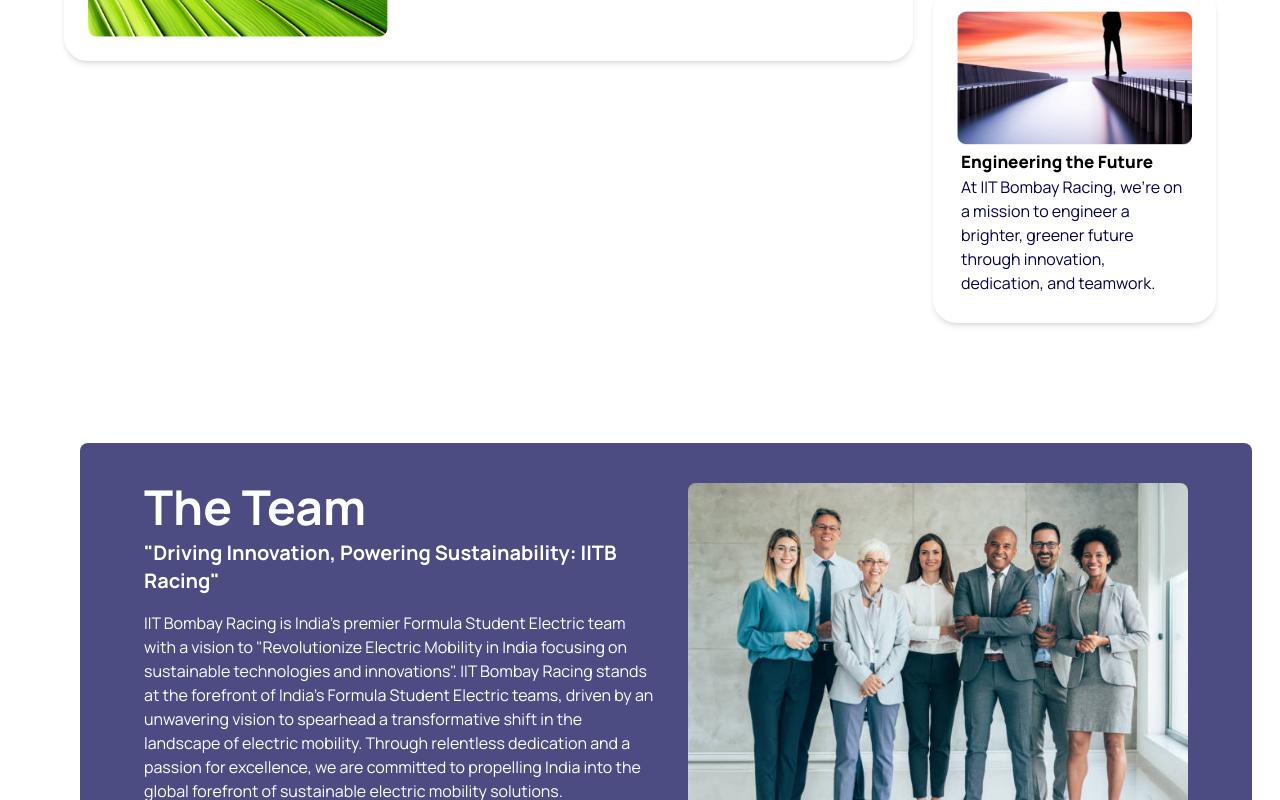
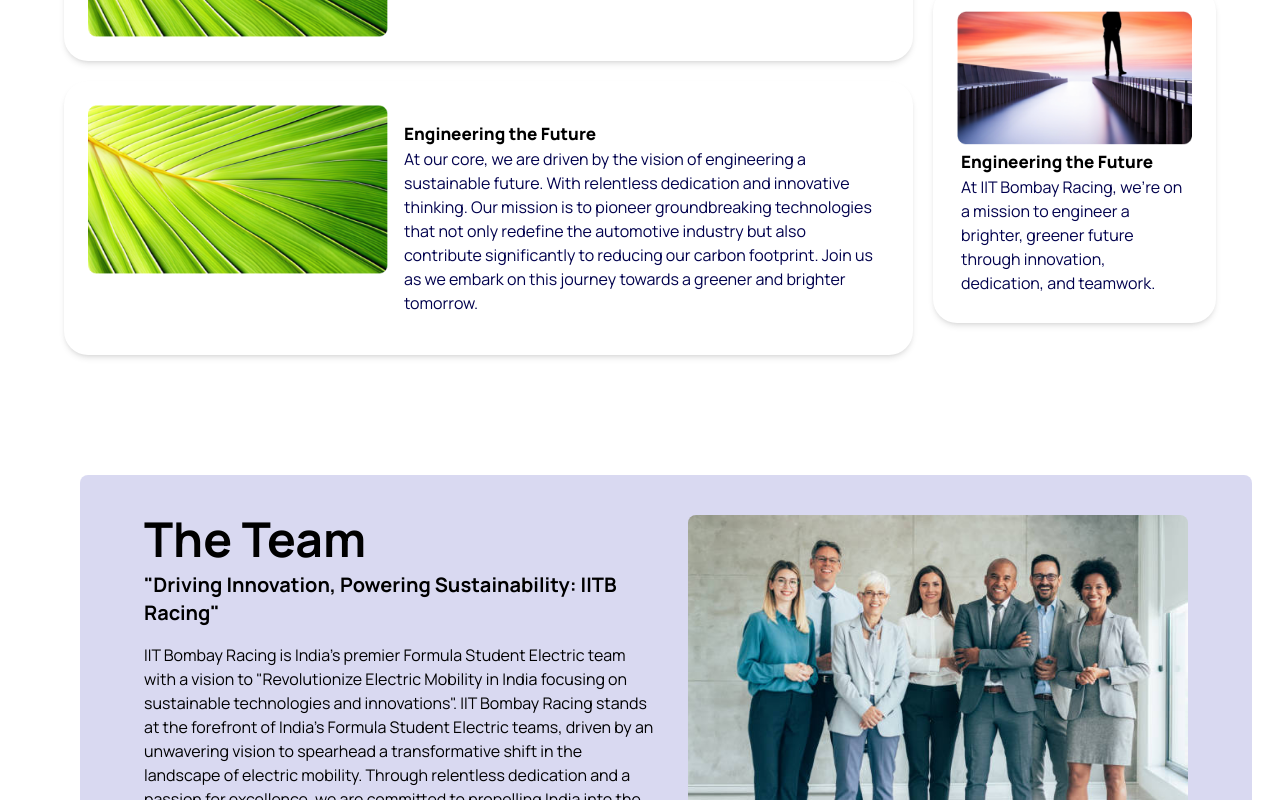
Before and after one commit to i-am-SnehaChauhan/iit_b_racing, a Next.js app: page / in a window 1280 px wide. Shown: the part 1340-2140 px from the top of the page. Built offline with nearby package versions, Linux system fonts and the light colour scheme.

Commit message:
Cars Page initialize

```diff
--- /dev/null
+++ b/app/cars/page.tsx
@@ -0,0 +1,16 @@
+
+
+
+export default function Home() {
+  return (
+    <main className="overflow-hidden">
+      <div className="mt-12 padding-x padding-y max-width items-center" id="discover">
+        <div className="home__text-container items-center">
+          <h1 className="text-4xl font-bold text-[#00004D]">Car Catalogue </h1>
+          <p>Explore the cars you might like</p>
+        </div>
+
+        </div>
+    </main>
+  );
+}
--- a/app/globals.css
+++ b/app/globals.css
@@ -66,7 +66,7 @@
 /* START: Home styles */
 
 .home__text-container {
-  @apply flex flex-col items-start justify-start gap-y-2.5 text-black-100;
+  @apply flex flex-col items-center justify-center gap-y-2.5 text-black-100;
 }
 
 .home__filters {
--- /dev/null
+++ b/components/CarCard.tsx
@@ -0,0 +1,12 @@
+
+
+const CarCard = () => {
+  return (
+    <div>
+      <h1>Car Card</h1>
+    </div>
+
+  )
+}
+
+export default CarCard
--- a/components/Mission.tsx
+++ b/components/Mission.tsx
@@ -32,6 +32,20 @@
               <h3 className="mission__card__title">Driving India's Green Revolution</h3>
               <p>
               Our mission is to revolutionize electric mobility in India, one race at a time, with eco-friendly and high-performance electric cars.
+              </p>
+            </div>
+          </div>
+          <div className="mission__horizontal__card">
+            <Image
+              src="/mission2.png"
+              alt="mission1"
+              width={300}
+              height={300}
+            />
+            <div className="mission__horizontal__card__content">
+              <h3 className="mission__card__title">Engineering the Future</h3>
+              <p>
+              At our core, we are driven by the vision of engineering a sustainable future. With relentless dedication and innovative thinking. Our mission is to pioneer groundbreaking technologies that not only redefine the automotive industry but also contribute significantly to reducing our carbon footprint. Join us as we embark on this journey towards a greener and brighter tomorrow.
               </p>
             </div>
           </div>
--- a/components/Team.tsx
+++ b/components/Team.tsx
@@ -7,8 +7,8 @@
   const Join = () => {};
 
   return (
-    <div className="flex flex-col md:flex-row lg:flex-row items-center justify-center bg-[#fff] from-primary to-secondary bg-cover overflow-hidden text-white relative">
-        <div className="flex-1 mx-3 md:mx-7 my-14 py-10 px-6 md:px-16 max-w-7xl bg-opacity-70 bg-[#00004D] backdrop-blur-md rounded-lg md:ml-20 md:my-14">
+    <div className="flex flex-col md:flex-row lg:flex-row items-center justify-center bg-[#fff]  bg-cover overflow-hidden text-black relative">
+        <div className="flex-1 mx-4 md:mx-7 my-14 py-10 px-6 md:px-16 max-w-7xl bg-opacity-70 bg-[#c9c9ec] backdrop-blur-md rounded-lg md:ml-20 md:my-14">
             <div className="grid md:grid-cols-2 gap-4 items-start">
              <div>
             <h1 className="text-3xl md:text-5xl font-bold mb-2">The Team</h1>
```
